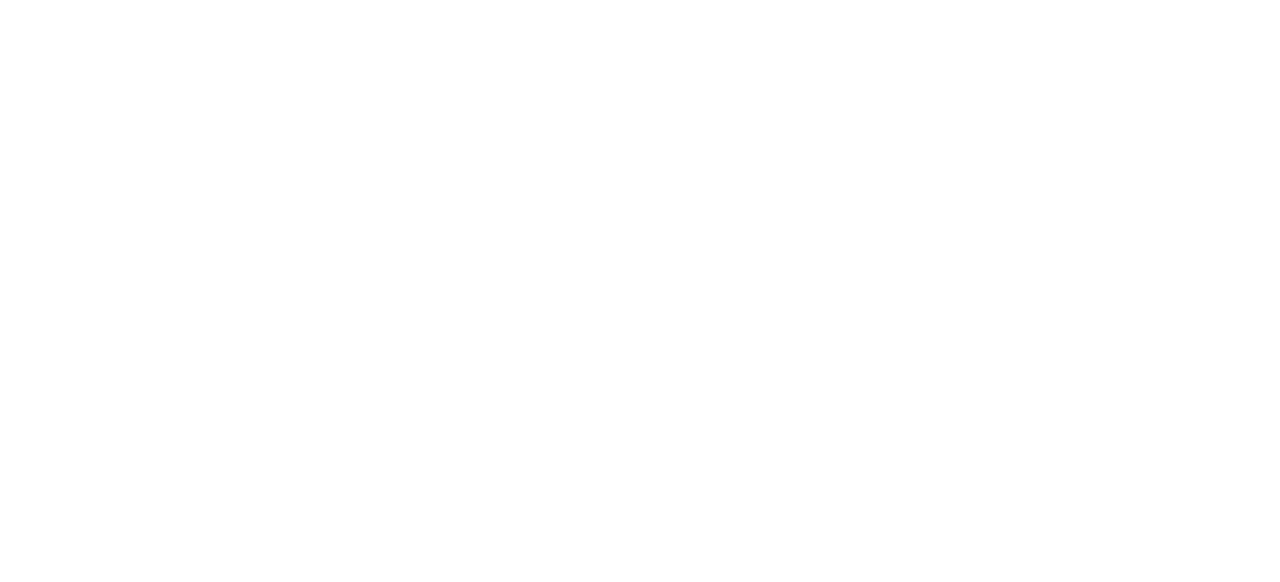
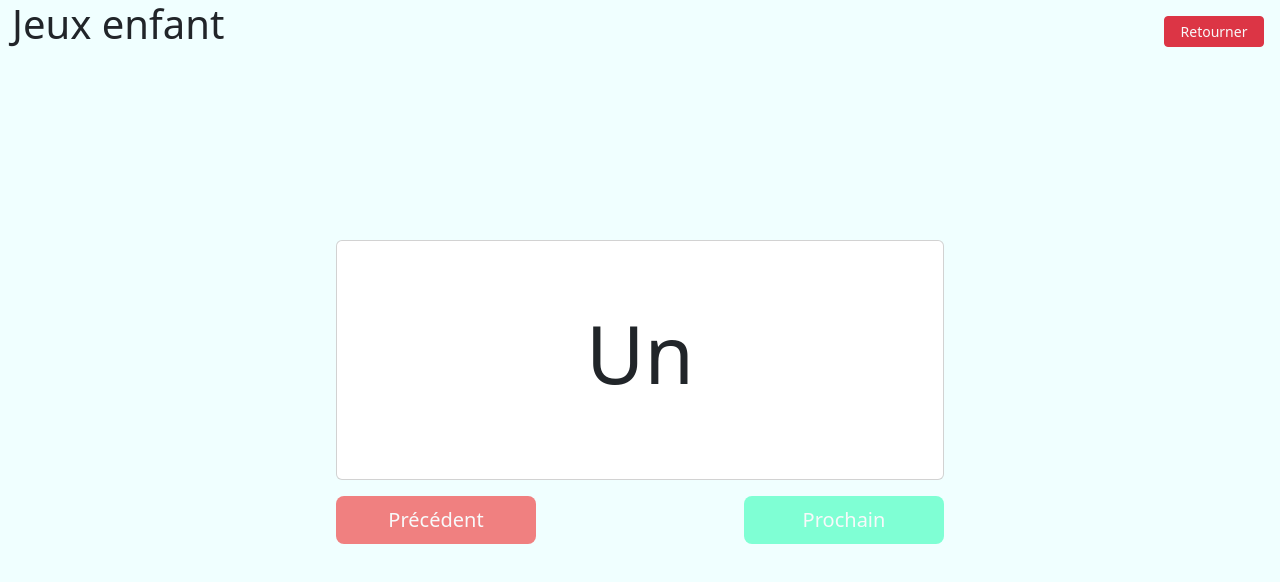
Before and after one commit to yanzhou87/jeuxEnfant, an Angular app in the folder frondend/: page /apprendreavecletypefrancais in a window 1280 px wide. Before the commit this address led to /. Shown: the top 582 px of the page. Built offline with nearby package versions, Linux system fonts and the light colour scheme.

Commit message:
modifier la page apprendrePourTypeFrancais

```diff
--- a/frondend/src/app/app-routing.module.ts
+++ b/frondend/src/app/app-routing.module.ts
@@ -5,11 +5,15 @@
 import {
   PageApprendrePourTypeChiffresComponent
 } from "./page-apprendre-pour-type-chiffres/page-apprendre-pour-type-chiffres.component";
+import {
+  PageApprendrePourTypeFrancaisComponent
+} from "./page-apprendre-pour-type-francais/page-apprendre-pour-type-francais.component";
 
 const routes: Routes = [
   { path: '', component: PageprincipalComponent, pathMatch:'full'},
   { path: 'menu', component: PagemenuComponent},
   { path: 'apprendreavecletypechiffres', component: PageApprendrePourTypeChiffresComponent},
+  { path: 'apprendreavecletypefrancais', component: PageApprendrePourTypeFrancaisComponent},
 
 ];
 
--- a/frondend/src/app/app.module.ts
+++ b/frondend/src/app/app.module.ts
@@ -8,13 +8,15 @@
 import { HttpClientModule } from "@angular/common/http";
 import { PagemenuComponent } from './pagemenu/pagemenu.component';
 import { PageApprendrePourTypeChiffresComponent } from './page-apprendre-pour-type-chiffres/page-apprendre-pour-type-chiffres.component';
+import { PageApprendrePourTypeFrancaisComponent } from './page-apprendre-pour-type-francais/page-apprendre-pour-type-francais.component';
 
 @NgModule({
   declarations: [
     AppComponent,
     PageprincipalComponent,
     PagemenuComponent,
-    PageApprendrePourTypeChiffresComponent
+    PageApprendrePourTypeChiffresComponent,
+    PageApprendrePourTypeFrancaisComponent
   ],
   imports: [
     BrowserModule,
--- /dev/null
+++ b/frondend/src/app/page-apprendre-pour-type-francais/page-apprendre-pour-type-francais.component.html
@@ -0,0 +1,30 @@
+<div class="vh-100" [style.background-color]="randomColorBackground">
+  <nav>
+    <div class="container-fluid">
+      <div class="row  d-grid gap-2 d-md-flex justify-content-md-between">
+        <h1 class="col-4">Jeux enfant</h1>
+        <a class="m-3 btn btn-danger btn-sm text-light" style="width: 100px" routerLink="/">Retourner</a>
+      </div>
+      <div class="row">
+
+      </div>
+    </div>
+  </nav>
+  <div class="btn-group-vertical position-absolute top-50 start-50 translate-middle">
+    <div class="container-fluid">
+      <div class="row">
+        <div class="card" style="width: 38rem; height: 15rem;">
+          <div class="card-body">
+            <p class="card-text text-center display-1 m-5">{{ chiffreCourantEnMot }}</p>
+          </div>
+        </div>
+      </div>
+      <div class="row  d-grid gap-2 d-md-flex justify-content-md-between">
+        <button class="my-3 btn btn-lg text-light" [style.background-color]="randomColorButtonPrecedent"
+                style="width: 200px" (click)="setChiffresPrecedent()">Précédent</button>
+        <button class="my-3 btn btn-lg text-light" [style.background-color]="randomColorButtonProchain"
+                style="width: 200px" (click)="setChiffresProchain()">Prochain</button>
+      </div>
+    </div>
+  </div>
+</div>
--- /dev/null
+++ b/frondend/src/app/page-apprendre-pour-type-francais/page-apprendre-pour-type-francais.component.ts
@@ -0,0 +1,57 @@
+import { Component } from '@angular/core';
+import {ColorsRandomBackground} from "../outils/ColorsRandomBackground";
+import {ColorsRandomPrecedent} from "../outils/ColorsRandomButtonPrecedent";
+import {ColorsRandomProchain} from "../outils/ColorsRandomButtonProchain";
+import {UtilisateurService} from "../services/services.component";
+
+@Component({
+  selector: 'app-page-apprendre-pour-type-francais',
+  templateUrl: './page-apprendre-pour-type-francais.component.html',
+  styleUrls: ['./page-apprendre-pour-type-francais.component.css']
+})
+export class PageApprendrePourTypeFrancaisComponent {
+  chiffresEnFrancais = ["Un","Deux","Trois","Quatre","Cinq","Six","Sept","Huit","Neuf","Dix"];
+  chiffreCourant = 0;
+  chiffreCourantEnMot = "Un";
+  randomColorBackground: string = this.getRandomColorBackground();
+  randomColorButtonPrecedent: string = this.getRandomColorButtonPrecedent();
+  randomColorButtonProchain: string = this.getRandomColorButtonProchain();
+
+  constructor(private utilisateurService: UtilisateurService) {
+
+  }
+
+  getRandomColorBackground(): string {
+    let colorsBackground = Object.values(ColorsRandomBackground);
+    let randomIndex = Math.floor(Math.random() * colorsBackground.length);
+    return colorsBackground[randomIndex].valueOf().toString();
+  }
+
+  getRandomColorButtonPrecedent(): string {
+    let colorsPrecedent = Object.values(ColorsRandomPrecedent);
+    let randomIndex = Math.floor(Math.random() * colorsPrecedent.length);
+    return colorsPrecedent[randomIndex].valueOf().toString();
+  }
+
+  getRandomColorButtonProchain(): string {
+    let colorsProchain = Object.values(ColorsRandomProchain);
+    let randomIndex = Math.floor(Math.random() * colorsProchain.length);
+    return colorsProchain[randomIndex].valueOf().toString();
+  }
+
+  setChiffresPrecedent(){
+    if(this.chiffreCourant != 0){
+      this.chiffreCourant -= 1 ;
+      this.chiffreCourantEnMot = this.chiffresEnFrancais[this.chiffreCourant];
+      this.randomColorBackground = this.getRandomColorBackground();
+    }
+  }
+
+  setChiffresProchain(){
+    if(this.chiffreCourant != 9){
+      this.chiffreCourant += 1 ;
+      this.chiffreCourantEnMot = this.chiffresEnFrancais[this.chiffreCourant];
+      this.randomColorBackground = this.getRandomColorBackground();
+    }
+  }
+}
--- a/frondend/src/app/pagemenu/pagemenu.component.html
+++ b/frondend/src/app/pagemenu/pagemenu.component.html
@@ -10,6 +10,7 @@
     <div class="container-fluid">
       <div class="row">
         <a class="m-3 btn btn-info text-light" *ngIf="estTypeChiffre()" routerLink="/apprendreavecletypechiffres" (click)="setTypeDeChoix(typeApprendre)">Apprendre</a>
+        <a class="m-3 btn btn-info text-light" *ngIf="estTypeFrancais()" routerLink="/apprendreavecletypefrancais" (click)="setTypeDeChoix(typeApprendre)">Apprendre</a>
       </div>
       <div class="row">
         <a class="m-3 btn btn-primary text-light" routerLink="/jeux" (click)="setTypeDeChoix(typeJeux)">Jeux</a>
--- a/frondend/src/app/pagemenu/pagemenu.component.ts
+++ b/frondend/src/app/pagemenu/pagemenu.component.ts
@@ -14,10 +14,8 @@
   typeJeux : TypeDeChoix = TypeDeChoix.JEUX;
   typeDefaut : TypeDeChoix = TypeDeChoix.DEFAUT;
 
-  typeChiffre : boolean = false;
   constructor(private utilisateurService: UtilisateurService) {
     this.type = utilisateurService.getTypePrincipal()
-    this.typeChiffre = this.estTypeChiffre()
   }
 
   setTypeDeChoix(type : TypeDeChoix ){
@@ -35,4 +33,11 @@
     }
     return false
   }
+
+  estTypeFrancais() : boolean{
+    if (this.type == "francais"){
+      return true;
+    }
+    return false
+  }
 }
--- a/frondend/src/app/services/services.component.ts
+++ b/frondend/src/app/services/services.component.ts
@@ -47,4 +47,8 @@
     }
     return "";
   }
+
+  public getChiffresEnFrancais(): any{
+    return this.http.get<any>(`${this.apiServiceUrl}/apprendreavecletypefrancais`)
+  }
 }
```
Also changed, not shown: frondend/src/app/page-apprendre-pour-type-francais/page-apprendre-pour-type-francais.component.css (added), 2 other files (tests, documents, lock files or other folders).
